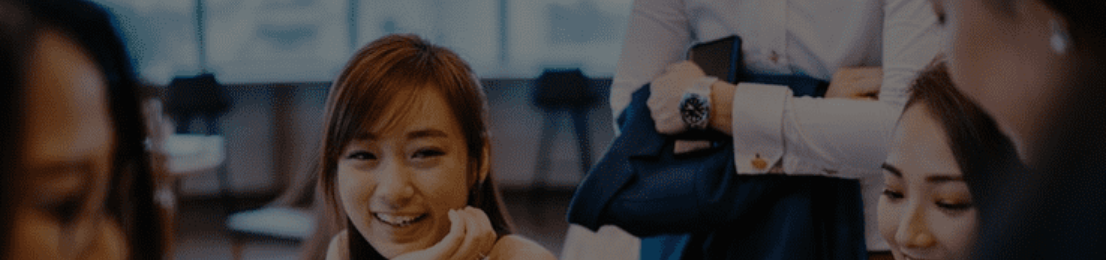
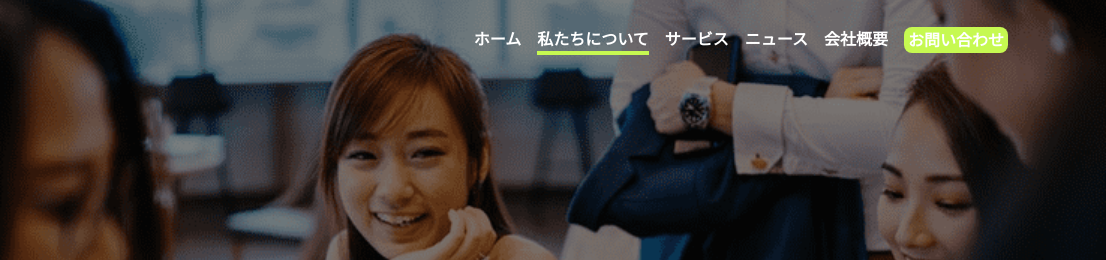
Before and after one commit to AlnaslGamma02/CorporateSite, a website built with webpack: page aboutUs.html in a window 1280 px wide. Shown: the top 260 px of the page, 174-1280 px from the left. Built offline with nearby package versions, Linux system fonts and the light colour scheme.

Commit message:
「私たちについて」ページのメニューバーを改修。z-index の @mixin 作成。

```diff
--- a/aboutUs.html
+++ b/aboutUs.html
@@ -21,36 +21,27 @@
         </a>
 
         <ul class="c-header-nav-menu" id="js-nav-menu">
-          <li>
           <a class="c-header-nav-link" href="./index.html">
-              ホーム
+            <li>ホーム</li>
           </a>
-          </li>
-          <li>
-            <a class="c-header-nav-link" href="./aboutUs.html">
-              私たちについて
+          <a class="c-header-nav-link is-active" href="./aboutUs.html">
+            <li>私たちについて</li>
           </a>
-          </li>
-          <li>
           <a class="c-header-nav-link" href="./service.html">
-              サービス
+            <li>サービス</li>
           </a>
-          </li>
-          <li>
           <a class="c-header-nav-link" href="./news.html">
-              ニュース
+            <li>ニュース</li>
           </a>
-          </li>
-          <li>
           <a class="c-header-nav-link" href="./companyProfile.html">
-              会社概要
+            <li>会社概要</li>
           </a>
-          </li>
-          <li>
-            <a class="c-header-nav-link" href="./contactUs.html">
-              お問い合わせ
+          <a
+            class="c-header-nav-link c-menu-bar-button"
+            href="./contactUs.html"
+          >
+            <li>お問い合わせ</li>
           </a>
-          </li>
         </ul>
 
         <span class="c-menu-icon fas fa-bars" id="js-menu-icon"></span>
@@ -177,7 +168,7 @@
         <div class="c-footer-right-col">
           <address class="c-footer-address">
             <a href="./index.html">
-              <img class="c-footer-logo" src="./dest/img/icon.svg" alt="" />
+              <img class="c-footer-logo" src="./dest/img/icon.svg" alt="logo" />
             </a>
             <div>
               <p>株式会社 スタジオ・ライム</p>
--- a/src/sass/foundation/_mixin.scss
+++ b/src/sass/foundation/_mixin.scss
@@ -17,6 +17,10 @@
     @content;
   }
 }
+// z-index
+@mixin z-index($key) {
+  z-index: map-get($layer, $key);
+}
 // リンクボタン
 @mixin linkButton($width) {
   display: block;
--- a/src/sass/foundation/_variables.scss
+++ b/src/sass/foundation/_variables.scss
@@ -1,10 +1,12 @@
-// 幅関係の設定
+// =============================================================================
+// サイトの基本設定
+// =============================================================================
 
-// フォント関係の設定
+// フォント関係の設定-----------------------------------------------------------
 $font-base: 'Noto Sans JP', sans-serif;
 $font-eng: 'Open Sans', sans-serif;
 
-// 色の設定
+// 色関係の設定-----------------------------------------------------------------
 // サイトカラー
 $color-main: #c6f951;
 $color-sub: #3d683b;
@@ -15,8 +17,17 @@ $color-font-white: #fff;
 // ボタンの影
 $color-button-shadow: lightgray;
 
-// ブレイクポイント
+// ブレイクポイント-------------------------------------------------------------
 $breakpoints: (
   tb: 'only screen and (min-width: 600px)',
   pc: 'only screen and (min-width: 1025px)'
 );
+
+// z-index 管理用(1 - 100)------------------------------------------------------
+$layer: (
+  menuIcon: 50,
+  menuLink: 45,
+  menuArea: 40,
+  carouselBtn: 10,
+  default: 1
+);
--- a/src/sass/object/component/_button.scss
+++ b/src/sass/object/component/_button.scss
@@ -1,4 +1,11 @@
 // ボタン
+// メニューバーのお問い合わせボタン
+.c-menu-bar-button {
+  @include media(tb) {
+    background-color: $color-main;
+    border-radius: 8px;
+  }
+}
 // トップページのリンクボタン
 .c-top-link-button {
   margin: 16px auto 0;
@@ -53,7 +60,7 @@
   height: 40px;
   text-align: center;
   line-height: 40px;
-  z-index: 10;
+  @include z-index(carouselBtn);
   &__left {
     @extend .c-carousel-button;
     left: 0;
--- a/src/sass/object/component/_navigation.scss
+++ b/src/sass/object/component/_navigation.scss
@@ -5,38 +5,57 @@
   height: 80px;
   transition: 0.5s;
   @include media(tb) {
+    display: flex;
+    justify-content: space-between;
   }
-}
-.c-header-nav-menu {
+  &-menu {
+    display: none;
     position: fixed;
     top: 0;
     left: 0;
     width: 100vw;
     height: 100vh;
-  display: none;
     transition: 0.5s;
     background-color: $color-sub;
-  z-index: 2;
-  @include media(tb) {
-  }
-}
-.c-header-nav-menu.toggle {
+    @include z-index(menuArea);
+    &.toggle {
       display: flex;
       flex-direction: column;
       justify-content: center;
     }
-.c-header-nav-link {
+    @include media(tb) {
+      position: relative;
+      display: flex;
+      flex-direction: row;
+      align-items: center;
+      width: auto;
+      height: 80px;
+      background-color: transparent;
+    }
+  }
+  &-link {
     display: block;
     position: relative;
+    margin: 0;
     padding: 8px 16px;
-  margin: 0;
     color: $color-font-white;
     font-size: 32px;
     font-weight: bold;
     text-align: center;
     transition: 0.5s;
-  z-index: 3;
+    @include z-index(menuLink);
     @include media(tb) {
+      margin: 8px;
+      padding: 0 0 4px;
+      font-size: 16px;
+      &.is-active {
+        margin-bottom: 4px;
+        border-bottom: solid 4px $color-main;
+      }
+      &:last-child {
+        padding: 3px 4px 4px;
+      }
+    }
   }
 }
 .c-menu-icon {
@@ -49,13 +68,13 @@
   font-weight: bold;
   color: $color-font-white;
   cursor: pointer;
-  z-index: 2;
+  @include z-index(menuIcon);
   @include media(tb) {
     display: none;
   }
+  &.toggle {
+    position: fixed;
   }
-.c-menu-icon.toggle {
-  position: fixed;
 }
 // ヘッダー部分のタイトル
 .c-page-title {
```
Also changed, not shown: dest/css/style.css, 1 other file. Lines whose indentation alone changed are shown as unchanged.
